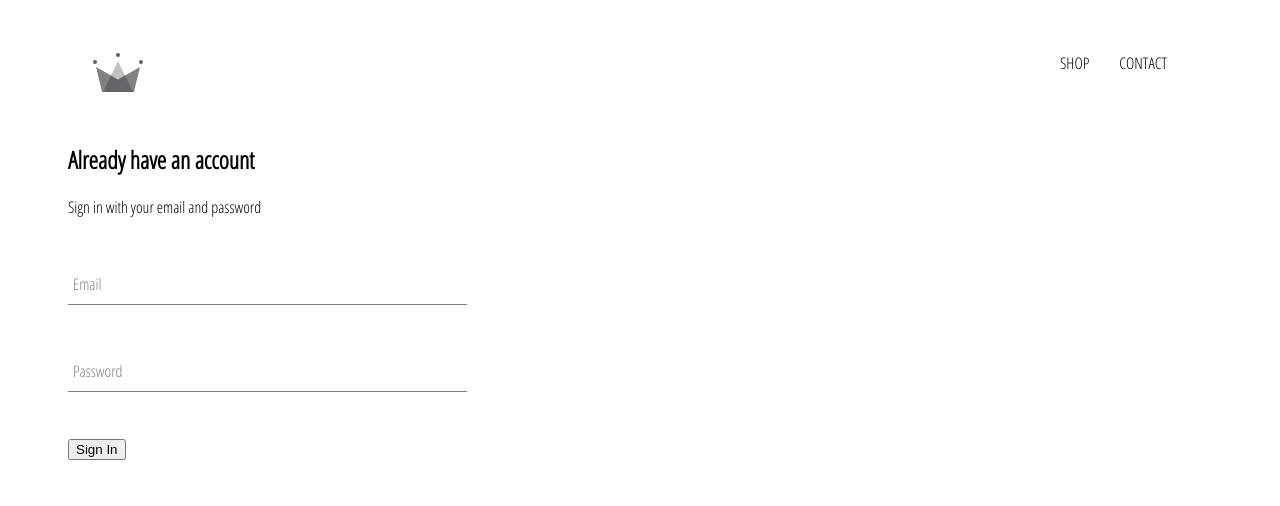
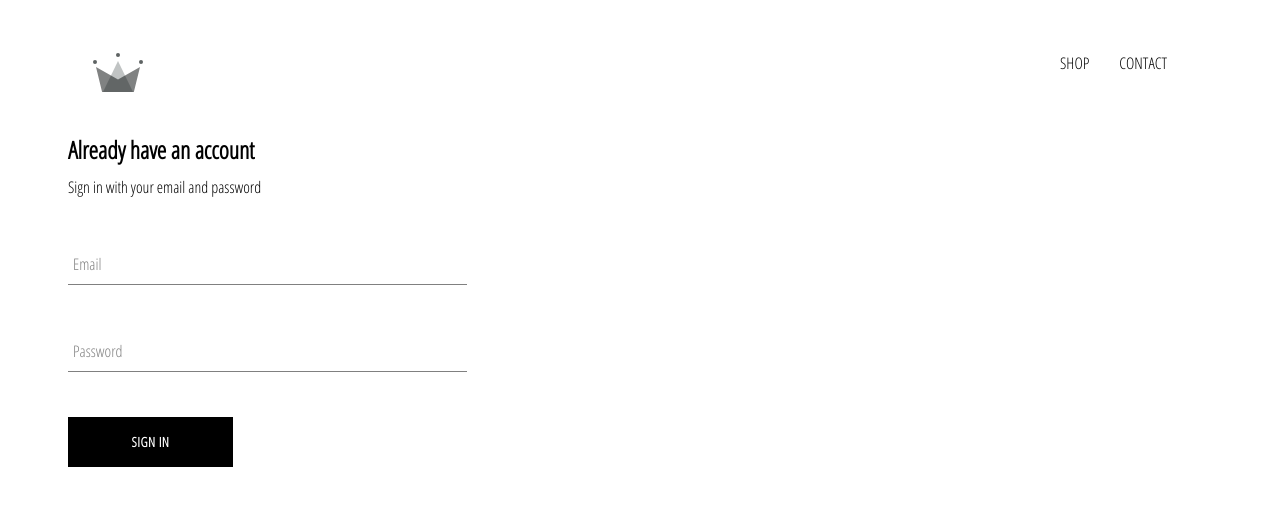
Before and after one commit to etfaghaoubeid/Elmarssa, a React (Create React App) app: page /signin in a window 1280 px wide. Shown: the top 506 px of the page. Built offline with nearby package versions, Linux system fonts and the light colour scheme.

Commit message:
add custom component

```diff
--- /dev/null
+++ b/src/components/custom-button/custom-button.component.jsx
@@ -0,0 +1,9 @@
+import React from "react" ;
+import "./custom-button.styles.scss" ;
+
+const CustomButton = ({children , ...otherProps}) =>(
+    <button className="custom-button" {...otherProps}>
+        {children}
+    </button>
+);
+export default CustomButton;
--- /dev/null
+++ b/src/components/custom-button/custom-button.styles.scss
@@ -0,0 +1,20 @@
+.custom-button{
+    min-width: 165px;
+    width:auto;
+    height:50px;
+    letter-spacing: 0.5px;
+    line-height: 50px;
+    padding:0 35px 0 35px;
+    background-color: black;
+    color:white;
+    text-transform: uppercase;
+    font-family: "Open Sans Condensed";
+    font-weight: bolder;
+    border: none;
+    cursor: pointer ;
+    &:hover{
+        background-color: white;
+        color: black;
+        border:1px solid black;
+    }
+}
--- a/src/components/sign-in/sign-in.component.jsx
+++ b/src/components/sign-in/sign-in.component.jsx
@@ -2,6 +2,7 @@
 
 import "./sign-in.styles.scss";
 import FormInput from "../form-input/form-input.component";
+import CustomButton from "../custom-button/custom-button.component";
 
 class SignIn extends React.Component {
     constructor(props) {
@@ -23,7 +24,7 @@
     render(){
         return(
             <div className="sign-in">
-                <h2>Already have an account </h2>
+                <h2 className="title"> Already have an account </h2>
                 <span>Sign in with your email and password</span>
                 <form onSubmit={this.handleSubmit}>
 
@@ -45,7 +46,7 @@
                      />
 
 
-                    <button type="submit"> Sign In</button>
+                    <CustomButton>Sign In</CustomButton>
                 </form>
 
             </div>
--- a/src/components/sign-in/sign-in.styles.scss
+++ b/src/components/sign-in/sign-in.styles.scss
@@ -2,5 +2,8 @@
     width:30vw;
     display: flex;
     flex-direction:column;
+    .title{
+        margin:10px  0;
+    }
 
 }
```
